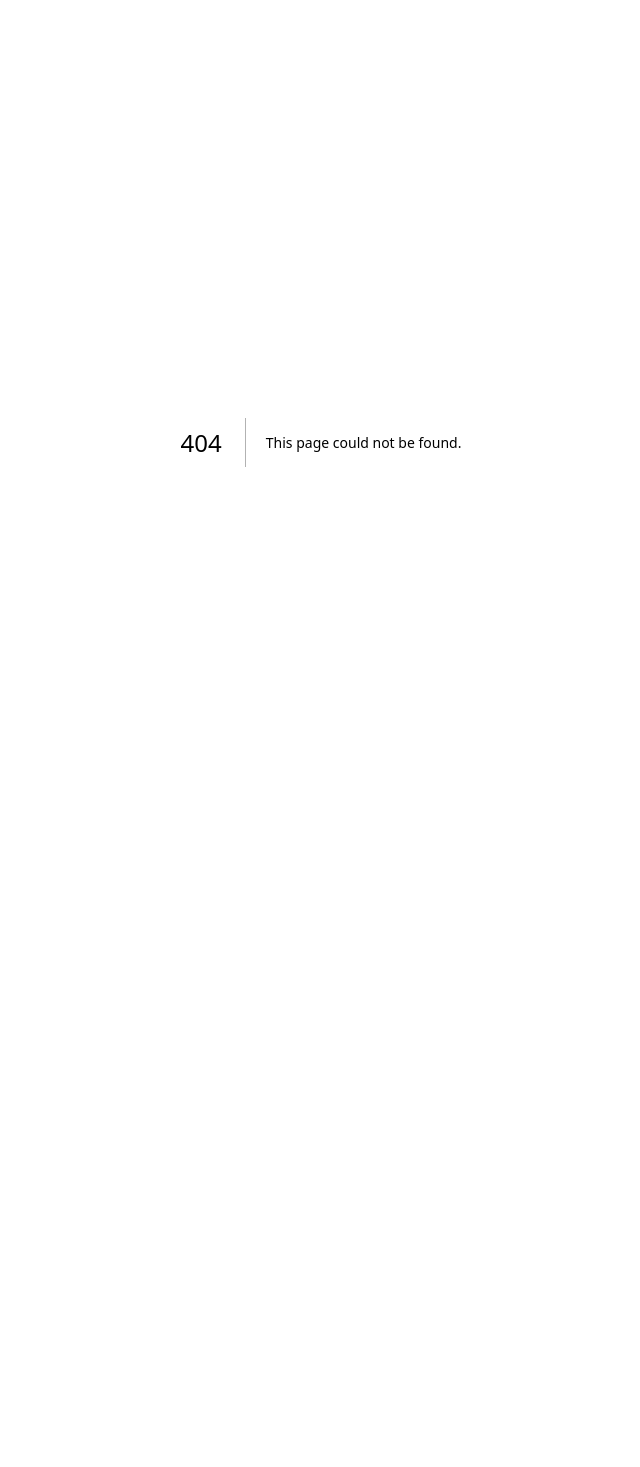
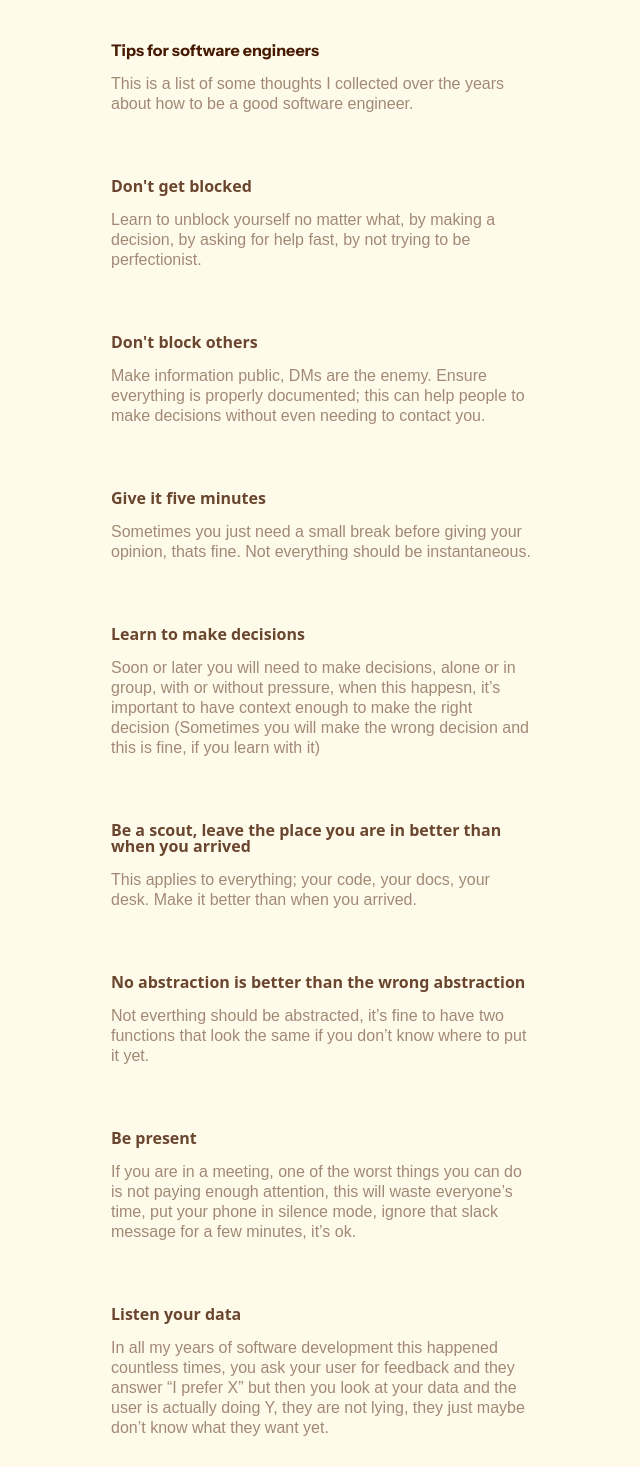
Before and after one commit to joaoalberto-dev/joaoalberto.dev, a Next.js app: page /blog/tips-for-engineers in a window 1280 px wide. Before the commit this address had no page. Shown: the part 86-1553 px from the top of the page, without its empty margins (319-959 px from the left). Before the commit the page ends 1056 px from the top, so only its background shows below. Built offline with nearby package versions, Linux system fonts and the light colour scheme; a web font is replaced by a local one.

Commit message:
chore: blog

```diff
--- /dev/null
+++ b/src/app/blog/tips-for-engineers/page.tsx
@@ -0,0 +1,81 @@
+import { Header } from "@/core/components/header/header";
+import { Section } from "@/core/components/section/section";
+import type { Metadata } from "next";
+
+const content = [
+  {
+    title: "Don't get blocked",
+    description:
+      "Learn to unblock yourself no matter what, by making a decision, by asking for help fast, by not trying to be perfectionist.",
+  },
+
+  {
+    title: "Don't block others",
+    description:
+      "Make information public, DMs are the enemy. Ensure everything is properly documented; this can help people to make decisions without even needing to contact you.",
+  },
+
+  {
+    title: "Give it five minutes",
+    description:
+      "Sometimes you just need a small break before giving your opinion, thats fine. Not everything should be instantaneous.",
+  },
+
+  {
+    title: "Learn to make decisions",
+    description:
+      "Soon or later you will need to make decisions, alone or in group, with or without pressure, when this happesn, it’s important to have context enough to make the right decision (Sometimes you will make the wrong decision and this is fine, if you learn with it)",
+  },
+
+  {
+    title:
+      "Be a scout, leave the place you are in better than when you arrived",
+    description:
+      "This applies to everything; your code, your docs, your desk. Make it better than when you arrived.",
+  },
+
+  {
+    title: "No abstraction is better than the wrong abstraction",
+    description:
+      "Not everthing should be abstracted, it’s fine to have two functions that look the same if you don’t know where to put it yet.",
+  },
+
+  {
+    title: "Be present",
+    description:
+      "If you are in a meeting, one of the worst things you can do is not paying enough attention, this will waste everyone’s time, put your phone in silence mode, ignore that slack message for a few minutes, it’s ok.",
+  },
+
+  {
+    title: "Listen your data",
+    description:
+      "In all my years of software development this happened countless times, you ask your user for feedback and they answer “I prefer X” but then you look at your data and the user is actually doing Y, they are not lying, they just maybe don’t know what they want yet.",
+  },
+
+  {
+    title: "Software is meant to be fast. Play like a champion.",
+    description:
+      "Known your data sctructures and algorithms and learn to optimize them, if you are working with one hundred items maybe it’s fine to brute force the solution sometimes, but make sure you undestand the consequences and how to deal with them.",
+  },
+];
+
+export const metadata: Metadata = {
+  title: "João Alberto | Tips for software engineers",
+  description: "A list of good practices for software engineers",
+};
+
+export default function Post() {
+  return (
+    <main className="flex flex-col gap-y-16 max-w-[420px] mx-auto">
+      <Header
+        title="Tips for software engineers"
+        description="This is a list of some thoughts I collected over the years about how to be a good software engineer."
+      />
+      {content.map((c) => (
+        <Section key={c.title} title={c.title}>
+          <p className="opacity-50 font-serif leading-5">{c.description}</p>
+        </Section>
+      ))}
+    </main>
+  );
+}
```
